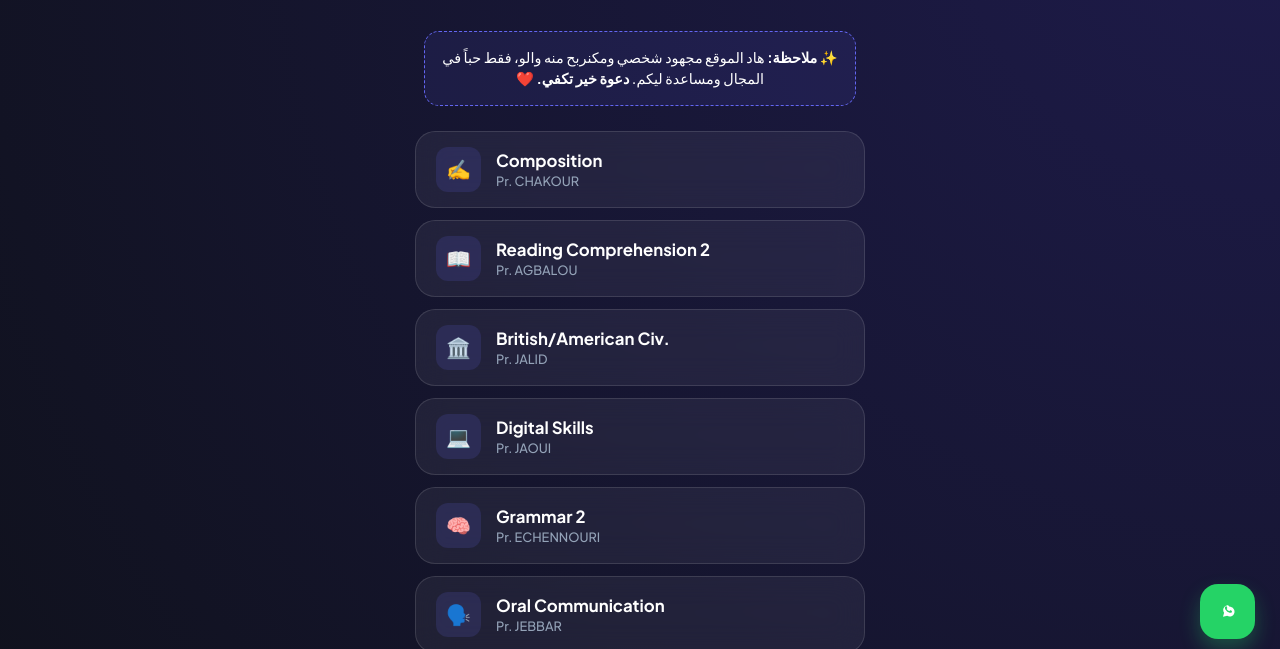
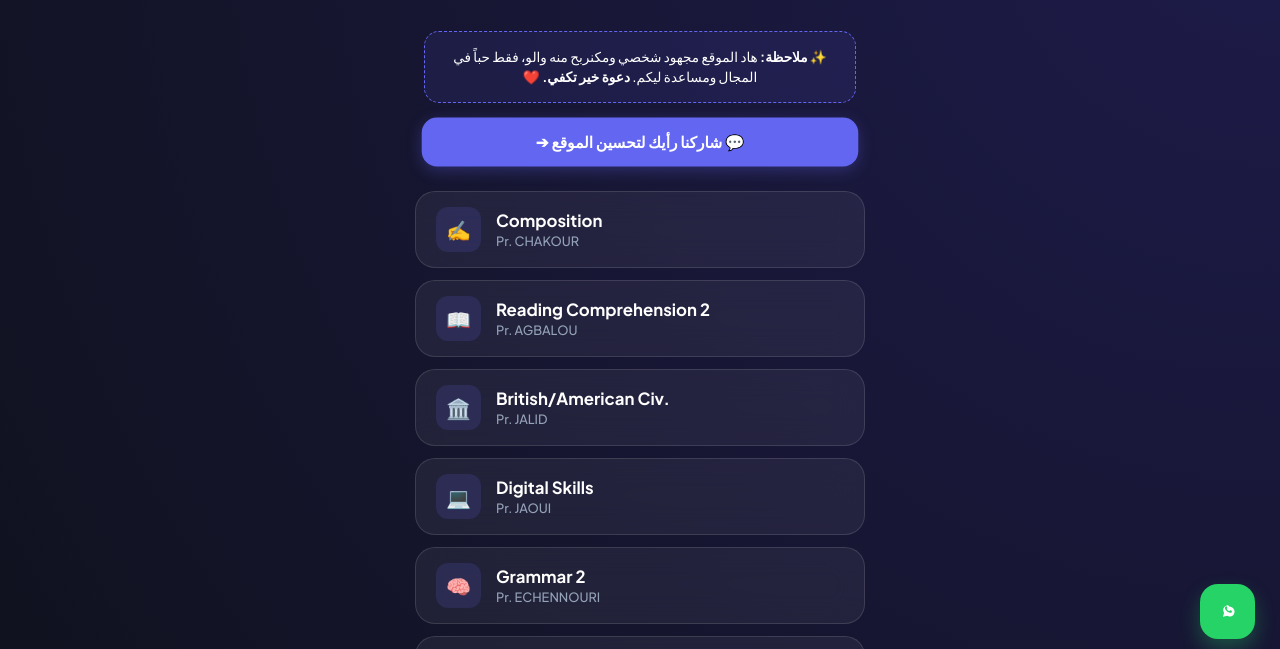
Before and after one commit to bwidraa/DOROSOK, a plain HTML site: page index.html in a window 1280 px wide. Shown: the part 136-785 px from the top of the page. Drawn offline with Linux system fonts and the light colour scheme.

Commit message:
Update index.html

```diff
--- a/index.html
+++ b/index.html
@@ -31,7 +31,6 @@
             color: var(--text);
             padding-bottom: 60px;
             transition: 0.3s;
-            direction: ltr; /* Keeping UI LTR for the modern tech look */
         }
 
         .theme-toggle {
@@ -44,20 +43,46 @@
         header { padding: 60px 20px 10px; text-align: center; }
         header h1 { font-size: 2.5rem; margin: 0; font-weight: 800; letter-spacing: -1px; }
 
-        /* الملاحظة العصرية في الأول */
         .notice-box {
             max-width: 400px;
-            margin: 10px auto 25px;
+            margin: 10px auto 15px;
             padding: 15px;
             background: rgba(99, 102, 241, 0.1);
             border: 1px dashed var(--accent);
             border-radius: 15px;
-            font-size: 0.9rem;
+            font-size: 0.85rem;
             line-height: 1.5;
             color: var(--text);
             text-align: center;
-            direction: rtl; /* الكتابة بالعربية من اليمين */
+            direction: rtl;
         }
+
+        .feedback-btn {
+            display: flex;
+            align-items: center;
+            justify-content: center;
+            max-width: 400px;
+            margin: 0 auto 25px;
+            padding: 14px;
+            background: var(--accent);
+            border-radius: 15px;
+            text-decoration: none;
+            color: white !important;
+            font-weight: 700;
+            font-size: 0.95rem;
+            transition: 0.3s;
+            direction: rtl;
+            box-shadow: 0 4px 15px rgba(99, 102, 241, 0.3);
+            animation: pulse 2s infinite;
+        }
+
+        @keyframes pulse {
+            0% { transform: scale(1); }
+            50% { transform: scale(1.02); }
+            100% { transform: scale(1); }
+        }
+
+        .feedback-btn:hover { transform: scale(1.05); filter: brightness(1.1); }
 
         .container { max-width: 450px; margin: auto; padding: 0 15px; }
 
@@ -105,27 +130,31 @@
             ✨ <b>ملاحظة:</b> هاد الموقع مجهود شخصي ومكنربح منه والو، فقط حباً في المجال ومساعدة ليكم. <b>دعوة خير تكفي.</b> ❤️
         </div>
 
-        <div class="glass-card" onclick="alert('Coming Soon: Summaries for Composition')">
+        <a href="https://docs.google.com/forms/d/e/1FAIpQLSfC9ZysiDgSbzRhi3upqVvaIaTiEzC8bsVy1gQ3mxazHZEKpQ/viewform?usp=sf_link" target="_blank" class="feedback-btn">
+             💬 شاركنا رأيك لتحسين الموقع ➔
+        </a>
+
+        <div class="glass-card" onclick="alert('Coming Soon: Composition (Pr. CHAKOUR)')">
             <div class="icon-box">✍️</div>
             <div class="content"><h3>Composition</h3><p>Pr. CHAKOUR</p></div>
         </div>
 
-        <div class="glass-card" onclick="alert('Coming Soon: Reading Comprehension 2')">
+        <div class="glass-card" onclick="alert('Coming Soon: Reading Comprehension 2 (Pr. AGBALOU)')">
             <div class="icon-box">📖</div>
             <div class="content"><h3>Reading Comprehension 2</h3><p>Pr. AGBALOU</p></div>
         </div>
 
-        <div class="glass-card" onclick="alert('Coming Soon: British/American Civ.')">
+        <div class="glass-card" onclick="alert('Coming Soon: British/American Civ. (Pr. JALID)')">
             <div class="icon-box">🏛️</div>
             <div class="content"><h3>British/American Civ.</h3><p>Pr. JALID</p></div>
         </div>
 
-        <div class="glass-card" onclick="alert('Coming Soon: Digital Skills')">
+        <div class="glass-card" onclick="alert('Coming Soon: Digital Skills (Pr. JAOUI)')">
             <div class="icon-box">💻</div>
             <div class="content"><h3>Digital Skills</h3><p>Pr. JAOUI</p></div>
         </div>
 
-        <div class="glass-card" onclick="alert('Coming Soon: Grammar 2')">
+        <div class="glass-card" onclick="alert('Coming Soon: Grammar 2 (Pr. ECHENNOURI)')">
             <div class="icon-box">🧠</div>
             <div class="content"><h3>Grammar 2</h3><p>Pr. ECHENNOURI</p></div>
         </div>
```
